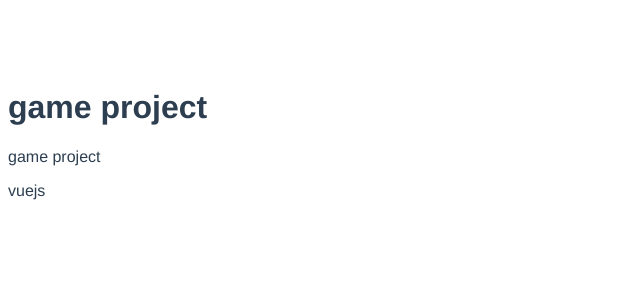
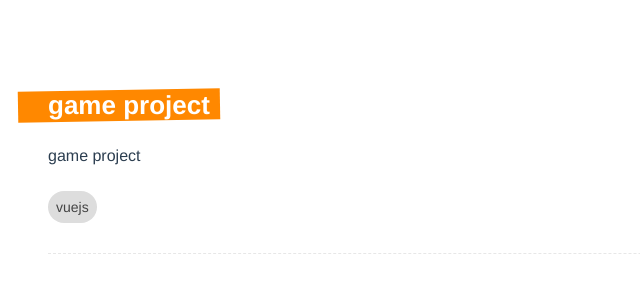
Before and after one commit to aungkaungkhant-nssh/vub-blog, a Vue app: page / in a window 1280 px wide. Shown: the top 300 px of the page, without its empty margins (0-640 px from the left). Built offline with nearby package versions, Linux system fonts and the light colour scheme; data requests are answered from the project's data file.

Commit message:
post style

```diff
--- a/src/components/SinglePost.vue
+++ b/src/components/SinglePost.vue
@@ -1,8 +1,11 @@
 <template>
-    <h1>{{post.title}}</h1>
-    <p>{{post.body}}</p>
-    <div v-for="tag in post.tags" :key="tag">
-        {{tag}}
+    <div class="post">
+        <h2>{{post.title}}</h2>
+        <p>{{post.body}}</p>
+        <div v-for="tag in post.tags" :key="tag" class="pill">
+         {{tag}}
+         </div>
+
     </div>
 </template>
 
@@ -13,5 +16,38 @@
 </script>
 
 <style>
-
+    .post {
+        margin: 0 40px 30px;
+        padding-bottom: 30px;
+        border-bottom: 1px dashed #e7e7e7;
+      }
+      .post h2 {
+        display: inline-block;
+        position: relative;
+        font-size: 26px;
+        color: white;
+        margin-bottom: 10px;
+        max-width: 400px;
+      }
+      .post h2::before {
+        content: "";
+        display: block;
+        width: 100%;
+        height: 100%;
+        background: #ff8800;
+        position: absolute;
+        z-index: -1;
+        padding-right: 40px;
+        left: -30px;
+        transform: rotateZ(-1deg);
+      }
+      .pill {
+        display: inline-block;
+        margin: 10px 10px 0 0;
+        color: #444;
+        background: #ddd;
+        padding: 8px;
+        border-radius: 20px;
+        font-size: 14px;
+      }
 </style>
```
